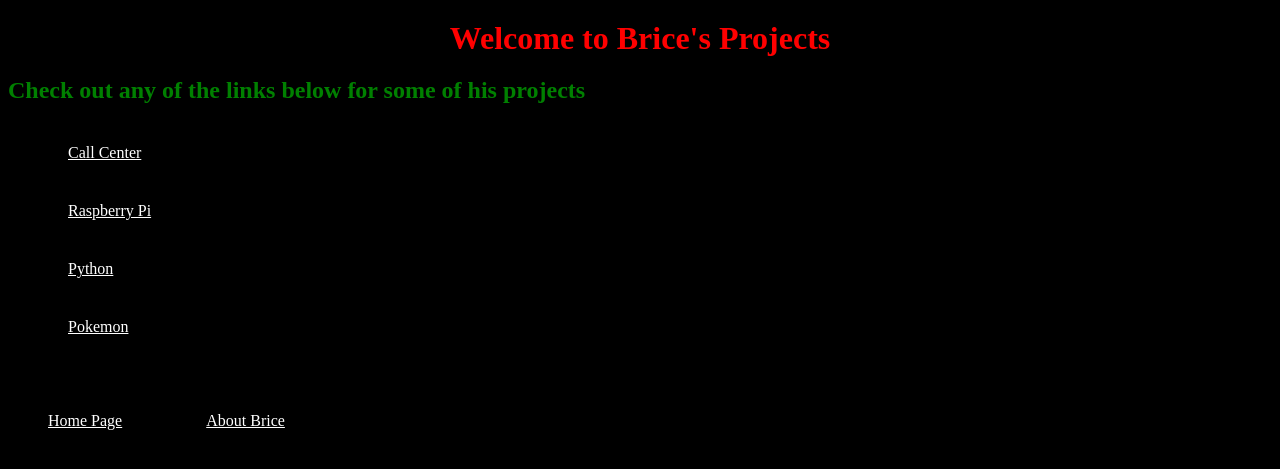
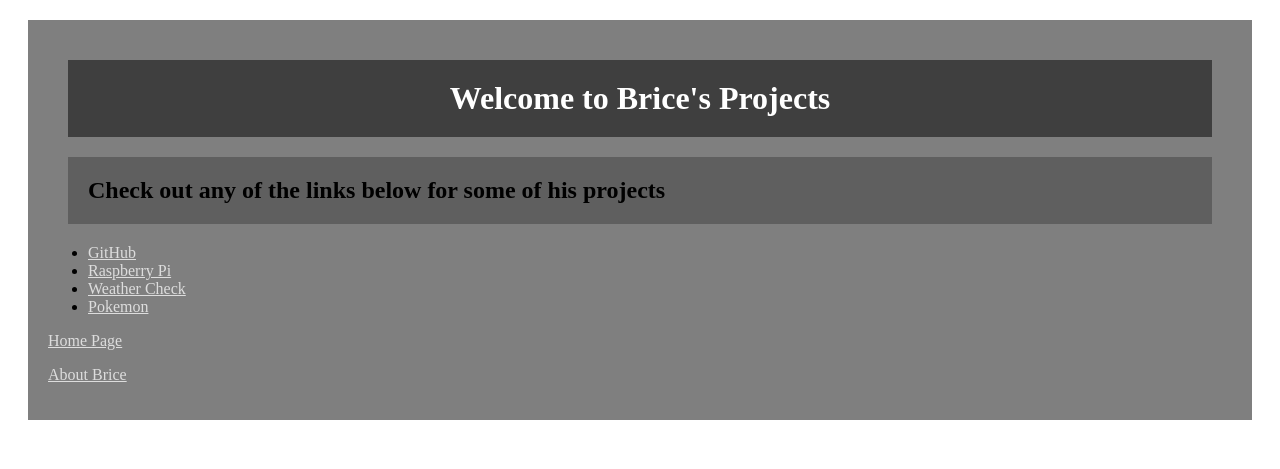
Before and after one commit to loyti/flaskFun, a Flask app: template flaskFun/portfolio/templates/projects.html in a window 1280 px wide. Shown: the top 469 px of the page. Run offline with Flask 2, Linux system fonts and the light colour scheme; the template is opened without the code that fills it, so the values that code supplies are empty.

Commit message:
updated py file

```diff
--- a/flaskFun/portfolio/static/style.css
+++ b/flaskFun/portfolio/static/style.css
@@ -8,10 +8,12 @@
 	margin: 20px;
 	background: rgba(0,0,0,.5);
 	color: #fff;
+	padding: 20px;
 }
 h2 {
-	background: #aaa;
+	background: rgba(0,0,0,.25);
 	margin: 20px;
+	padding: 20px;
 }
 a {
 	color: #ddd;
--- a/flaskFun/portfolio/templates/projects.html
+++ b/flaskFun/portfolio/templates/projects.html
@@ -9,10 +9,10 @@
 		<h1>Welcome to Brice's Projects</h1>
 		<h2>Check out any of the links below for some of his projects</h2>
 		<ul>
-			<li class='projects'><a href='/'>Call Center</a></li>
-			<li class='projects'><a href='/'>Raspberry Pi</a></li>
-			<li class='projects'><a href='/'>Python</a></li>
-			<li class='projects'><a href='/'>Pokemon</a></li>
+			<li class='projects'><a href='https://github.com/loyti'>GitHub</a></li>
+			<li class='projects'><a href='https://github.com/loyti/rPi'>Raspberry Pi</a></li>
+			<li class='projects'><a href='https://github.com/loyti/GitHubRepoAssingment/tree/master/WebFundamentals/ajax/weatherCheck'>Weather Check</a></li>
+			<li class='projects'><a href='https://github.com/loyti/GitHubRepoAssingment/tree/master/WebFundamentals/ajax/pokemon'>Pokemon</a></li>
 		</ul>
 		<p><a href='/'>Home Page</a></p>
 		<p><a href='/about'>About Brice</a></p>
```
Also changed, not shown: flaskFun/portfolio/server.py (renamed from flaskFun/portfolio/portfolio.py).
